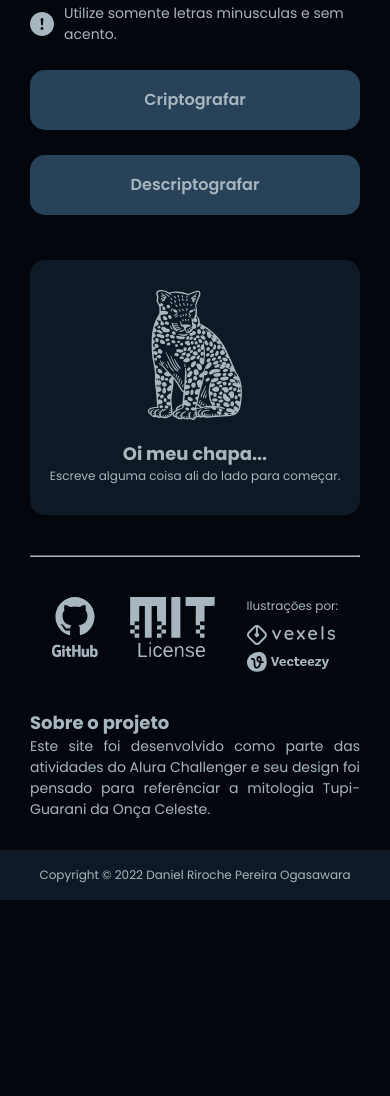
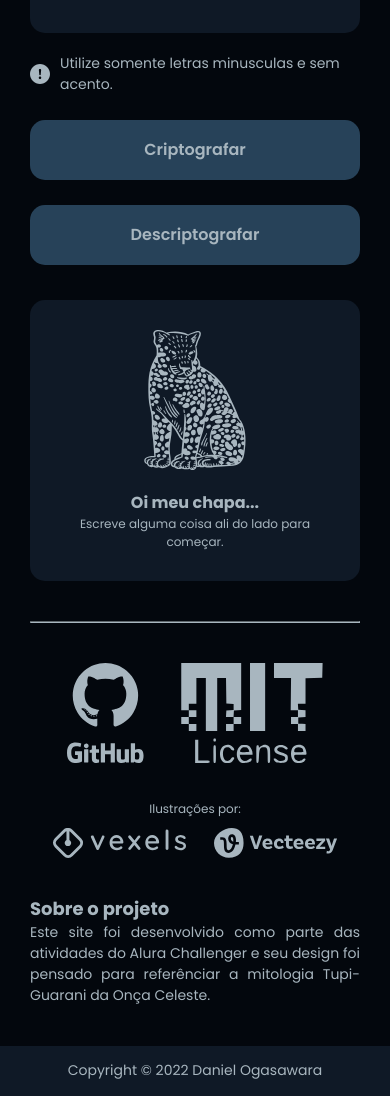
Before and after one commit to danielogasawara/codigo-celeste, a plain HTML site: page index.html in a window 390 px wide. Shown: the part 335-1431 px from the top of the page. Before the commit the page ends 1235 px from the top, so only its background shows below. Drawn offline with Linux system fonts and the light colour scheme.

Commit message:
Atualização v0.2
Mudanças:
- Variáveis de cores agora armazenam somente o valor da propriedade em rbg ao invés de da cor em Hexadecimal;
- Responsividade melhorada em dispositivos móveis e telas 4k (experimental);
- Placeholder agora é da mesma cor do texto escrito;
- Botões de ação agora ocupam 100% da largura disponível em todas as telas;
- Id's dentro do aside agora estão com nomes mais legíveis;
- Nomes das imagens agora estão otimizados para web.

Removidos:
- Comentários do CSS;

```diff
--- a/assets/css/style.css
+++ b/assets/css/style.css
@@ -1,11 +1,11 @@
 @charset "UTF-8";
 
 :root {
-    --cor-de-fundo: #03070D;
-    --cor-1: #0F1926;
-    --cor-2: #274259;
-    --cor-3: #344755;
-    --cor-5: #A8B6BF;
+    --cor-de-fundo: 3, 7, 13;
+    --cor-1: 15, 25, 38;
+    --cor-2: 39, 66, 89;
+    --cor-3: 52, 71, 85;
+    --cor-5: 168, 182, 191;
     --fonte-padrao: 'Poppins', sans-serif;
 }
 
@@ -18,23 +18,25 @@
 
 body {
     min-height: 100vh;
-    background-color: var(--cor-de-fundo);
+    background-color: rgb(var(--cor-de-fundo));
     font-family: var(--fonte-padrao);
-    color: var(--cor-5);
+    color: rgb(var(--cor-5));
 }
 
-#site {
-    padding: 0 60px;
+#conteudo-do-site {
+    padding: 40px;
+    min-height: 100vh;
 }
 
 header {
     display: flex;
     justify-content: center;
-    padding: 40px 0;
+    padding-bottom: 40px;
 }
 
 main {
     display: flex;
+    justify-content: space-between;
     gap: 30px;
 }
 
@@ -42,45 +44,44 @@ main {
     display: flex;
     flex-direction: column;
     width: 100%;
+}
 
-}
-/* Campo de entrada de texto */
 #campo-de-texto {
-    min-width: 300px;
-    max-width: 600px;
+    max-width: 100%;
     height: 250px;
-    background-color: var(--cor-1);
+    background-color: rgb(var(--cor-1));
     border: none;
     border-radius: 15px;
     padding: 15px 15px 0;
     resize: none;
     word-break: break-all;
-    color: var(--cor-5);
+    color: rgb(var(--cor-5));
     font: 500 16px var(--fonte-padrao);
 }
+#campo-de-texto::placeholder {
+    color: rgb(var(--cor-5));
+}
 #campo-de-texto:focus {
-    outline: var(--cor-5) solid 2px;
+    outline: rgb(var(--cor-5)) solid 2px;
 }
-/* Aviso para o usuário */
+
 #alerta {
     display: flex;
+    align-items: center;
     gap: 10px;
-    min-width: 300px;
-    max-width: 600px;
+    max-width: 100%;
     margin: 20px 0 35px 0;
 }
-/* Botões da Interface */
+
 #botoes-de-acao {
     display: flex;
     gap: 25px;
-    min-width: 300px;
-    max-width: 600px;
+    max-width: 100%;
 }
 #botoes-de-acao button {
-    min-width: 200px;
-    max-width: 300px;
+    width: 100%;
     min-height: 60px;
-    background-color: var(--cor-2);
+    background-color: rgb(var(--cor-2));
     border: none;
     border-radius: 15px;
     font: 600 16px var(--fonte-padrao);
@@ -88,7 +89,7 @@ main {
     cursor: pointer;
 }
 #botoes-de-acao button:hover {
-    background-color: var(--cor-3);
+    background-color: rgb(var(--cor-3));
 }
 
 #saida-de-dados {
@@ -101,13 +102,14 @@ main {
     display: flex;
     flex-direction: column;
     justify-content: center;
-    min-width: 300px;
-    max-width: 600px;
+    max-width: 100%;
     height: 100%;
-    background-color: var(--cor-1);
+    padding: 30px;
+    background-color: rgb(var(--cor-1));
     border-radius: 15px;
     text-align: center;
 }
+
 #caixa-de-resultado h1 {
     font-size: 24px;
     margin-top: 20px;
@@ -115,9 +117,9 @@ main {
 
 hr.separador-1 {
    margin: 40px 0 60px 0;
-   color: var(--cor-5) ;
-   border-color: var(--cor-5);
-   background-color: var(--cor-5);
+   color: rgb(var(--cor-5)) ;
+   border-color: rgb(var(--cor-5));
+   background-color: rgb(var(--cor-5));
 }
 
 aside {
@@ -126,22 +128,35 @@ aside {
     gap: 30px;
 }
 
-#social-medias-e-selos {
+#sobre-o-projeto-bloco-1 {
     display: flex;
-    gap: 60px;
+    gap: 30px;
 }
-#provedores-das-artes {
+
+#redes-sociais-e-licenca {
+    display: flex;
+    gap: 30px;
+}
+
+#provedores-de-arte {
     display: flex;
     flex-direction: column;
 }
-#provedores-das-artes span {
+#provedores-de-arte p {
     margin-bottom: 10px;
 }
 
-#sobre-o-projeto {
+#logos-dos-provedores-de-arte {
+    display: flex;
+    flex-direction: column;
+    gap: 5px;
+}
+
+#sobre-o-projeto-bloco-2 {
     max-width: 600px;
+    text-align: justify;
 }
-#sobre-o-projeto h1 {
+#sobre-o-projeto-bloco-2 h1 {
     font-size: 20px;
 }
 
@@ -150,46 +165,22 @@ footer {
     justify-content: center;
     align-items: center;
     height: 50px;
-    margin-top: 60px;
-    background-color: var(--cor-1);
+    background-color: rgb(var(--cor-1));
 }
 
 @media (max-width: 1024px) {
     main {
         flex-direction: column;
-        gap: 45px;
+        gap: 35px;
     }
-    #campo-de-texto {
-        min-width: 100%;
-        max-width: none;
-    }
-    /* Aviso para o usuário */
+
     #alerta {
-        min-width: 100%;
-        max-width: none;
         margin: 20px 0 25px 0;
     }
-    /* Botões da Interface */
-    #botoes-de-acao {
-        justify-content: space-between;
-        min-width: 100%;
-        max-width: none;
-    }
-    #botoes-de-acao button {
-        min-width: none;
-        max-width: none;
-        width: 100%;
+    #alerta img {
+        height: 20px;
     }
 
-    #caixa-de-resultado {
-        min-width: 100%;
-        max-width: none;
-        padding: 30px 10px;
-    }
-
-    #caixa-de-resultado img {
-        height: 150px;
-    }
     #caixa-de-resultado h1 {
         font-size: 20px;
     }
@@ -201,98 +192,123 @@ footer {
         margin-bottom: 40px;
     }
 
-    #social-medias-e-selos {
-        gap: 30px;
+    aside {
+        flex-direction: column;
+        align-items: center;
     }
-    #social-medias-e-selos > a img {
+    #sobre-o-projeto-bloco-1 {
+        width: 100%;
+        justify-content: space-between;
+    }
+    #sobre-o-projeto-bloco-1 > a img {
         height: 80px;
     }
-    #provedores-das-artes > a img {
+    #redes-sociais-e-licenca {
+        gap: 45px;
+    }
+    #provedores-de-arte > a img {
         height: 25px;
     }
-    #provedores-das-artes span {
+    #provedores-de-arte p {
         font-size: 14px;
     }
 
-    #sobre-o-projeto {
+    #sobre-o-projeto-bloco-2 {
         max-width: 100%;
     }
     #caixa-de-resultado h1 {
         font-size: 18px;
     }
-    #sobre-o-projeto p {
+    #sobre-o-projeto-bloco-2 p {
         font-size: 14px;
     }
+}
 
-    footer {
-        margin-top: 30px;
+@media (max-width: 830px) {
+    #conteudo-do-site {
+        padding-left: 30px;
+        padding-right: 30px;
     }
 }
-@media (max-width: 880px) {
 
-    aside {
-        flex-direction: column;
-        align-items: center;
-    }
-    #social-medias-e-selos {
-        width: 100%;
-        justify-content: space-evenly;
-    }
-    #sobre-o-projeto p {
-        text-align: justify;
-    }
-}
-@media (max-width: 550px) {
-    #site {
-        padding: 0 30px;
-    }
+@media (max-width: 500px) {
+
     #campo-de-texto {
-        height: 150px;
+        height: 200px;
     }
     #botoes-de-acao {
         flex-direction: column;
     }
+
     #caixa-de-resultado img {
-        height: 130px;
+        height: 140px;
     }
     #caixa-de-resultado h1 {
-        font-size: 18px;
+        font-size: 16px;
     }
     #caixa-de-resultado p {
         font-size: 12px;
     }
-    #social-medias-e-selos {
-        gap: 10px;
+
+    #sobre-o-projeto-bloco-1 {
+        display: flex;
+        flex-direction: column;
     }
-    #sobre-o-projeto h1 {
+
+    #redes-sociais-e-licenca {
+        gap: 0;
+        justify-content: space-evenly;
+    }
+    #redes-sociais-e-licenca img {
+        height: 100px;
+    }
+
+    #provedores-de-arte {
+        align-items: center;
+    }
+    #logos-dos-provedores-de-arte {
+        width: 100%;
+        flex-direction: row;
+        justify-content: space-evenly;
+    }
+
+    #sobre-o-projeto-bloco-2 h1 {
         font-size: 18px;
     }
-    #sobre-o-projeto p {
+    #sobre-o-projeto-bloco-2 p {
         font-size: 14px;
+    }
+}
+
+@media (max-width: 425px) {
+    #alerta {
+        font-size: 14px;
+    }
+    #sobre-o-projeto-bloco-1 > a img {
+        height: 60px;
+    }
+    #provedores-de-arte p {
+        font-size: 12px;
+    }
+    #provedores-de-arte > a img {
+        height: 20px;
     }
     footer {
         font-size: 14px;
     }
 }
-@media (max-width: 425px) {
-    #alerta {
+
+@media (max-width: 375px) {
+    #redes-sociais-e-licenca {
+        flex-direction: column;
+        align-items: center;
+        gap: 30px;
+    }
+    #provedores-de-arte p {
         font-size: 14px;
     }
-    #social-medias-e-selos > a img {
-        height: 60px;
-    }
-    #provedores-das-artes span {
-        font-size: 12px;
-    }
-    #provedores-das-artes > a img {
-        height: 20px;
-    }
-    footer {
-        font-size: 12px;
+    #logos-dos-provedores-de-arte {
+        flex-direction: column;
+        align-items: center;
     }
 }
-@media (max-width: 320px) {
-    footer {
-        font-size: 11px;
-    }
-}
--- a/index.html
+++ b/index.html
@@ -18,14 +18,14 @@
     <link rel="mask-icon" href="assets/images/favicon/safari-pinned-tab.svg" color="#5bbad5">
 </head>
 <body>
-    <div id="site">
+    <div id="conteudo-do-site">
         <header>
             <a href="index.html"><img src="assets/images/logo/logo.svg" alt="Logo do site." width="250px" height="auto"></a>
         </header>
         <main>
             <div id="entrada-de-dados">
                 <textarea name="campo-de-texto" id="campo-de-texto" placeholder="Insira o texto aqui..."></textarea>
-                <span id="alerta"><img src="assets/images/svg/alert.svg" alt="Aviso utilize somente letras minusculas e sem acento.">Utilize somente letras minusculas e sem acento.</span>
+                <p id="alerta"><img src="assets/images/svg/alert.svg" alt="Aviso utilize somente letras minusculas e sem acento.">Utilize somente letras minusculas e sem acento.</p>
                 <div id="botoes-de-acao">
                     <button>Criptografar</button>
                     <button>Descriptografar</button>
@@ -41,23 +41,27 @@
         </main>
         <hr class="separador-1">
         <aside>
-            <div id="social-medias-e-selos">
-                <a href="https://github.com/danielogasawara/codigo-celeste"><img src="assets/images/svg/GitHub Logo.svg" alt="Logo do GitHub." width="auto" height="120px"></a>
-                <a href="https://github.com/danielogasawara/codigo-celeste/blob/main/LICENSE"><img src="assets/images/svg/MIT Liscense logo.svg" alt="Licença sob o qual este site opera." width="auto" height="120px"></a>
-                <div id="provedores-das-artes">
-                    <span>Ilustrações por:</span>
-                    <a href="https://br.vexels.com"><img src="assets/images/svg/Vexels.svg" alt="Ilustrações providas pela Vexels." width="auto" height="30px"></a>
-                    <a href="https://www.vecteezy.com"><img src="assets/images/svg/Vecteezy.svg" alt="Ilustrações providas pela Vecteezy." width="auto" height="30px"></a>
+            <div id="sobre-o-projeto-bloco-1">
+                <div id="redes-sociais-e-licenca">
+                    <a href="https://github.com/danielogasawara/codigo-celeste"><img src="assets/images/svg/github-logo.svg" alt="Logo do GitHub." width="auto" height="100px"></a>
+                    <a href="https://github.com/danielogasawara/codigo-celeste/blob/main/LICENSE"><img src="assets/images/svg/mit-license.svg" alt="Licença sob o qual este site opera." width="auto" height="100px"></a>
+                </div>
+                <div id="provedores-de-arte">
+                    <p>Ilustrações por:</p>
+                    <div id="logos-dos-provedores-de-arte">
+                        <a href="https://br.vexels.com"><img src="assets/images/svg/vexels.svg" alt="Ilustrações providas pela Vexels." width="auto" height="30px"></a>
+                        <a href="https://www.vecteezy.com"><img src="assets/images/svg/vecteezy.svg" alt="Ilustrações providas pela Vecteezy." width="auto" height="30px"></a>
+                    </div>
                 </div>
             </div>
-            <div id="sobre-o-projeto">
+            <div id="sobre-o-projeto-bloco-2">
                 <h1>Sobre o projeto</h1>
                 <p>Este site foi desenvolvido como parte das atividades do Alura Challenger e seu design foi pensado para referênciar a mitologia Tupi-Guarani da Onça Celeste.</p>
             </div>
         </aside>
     </div>
-        <footer>
-            <span>Copyright &copy; 2022 Daniel Riroche Pereira Ogasawara</span>
-        </footer>
+    <footer>
+        <p>Copyright &copy; 2022 Daniel Ogasawara</p>
+    </footer>
 </body>
 </html>
```
Also changed, not shown: assets/images/svg/github-logo.svg (renamed from assets/images/svg/GitHub Logo.svg), assets/images/svg/mit-license.svg (renamed from assets/images/svg/MIT Liscense logo.svg).
